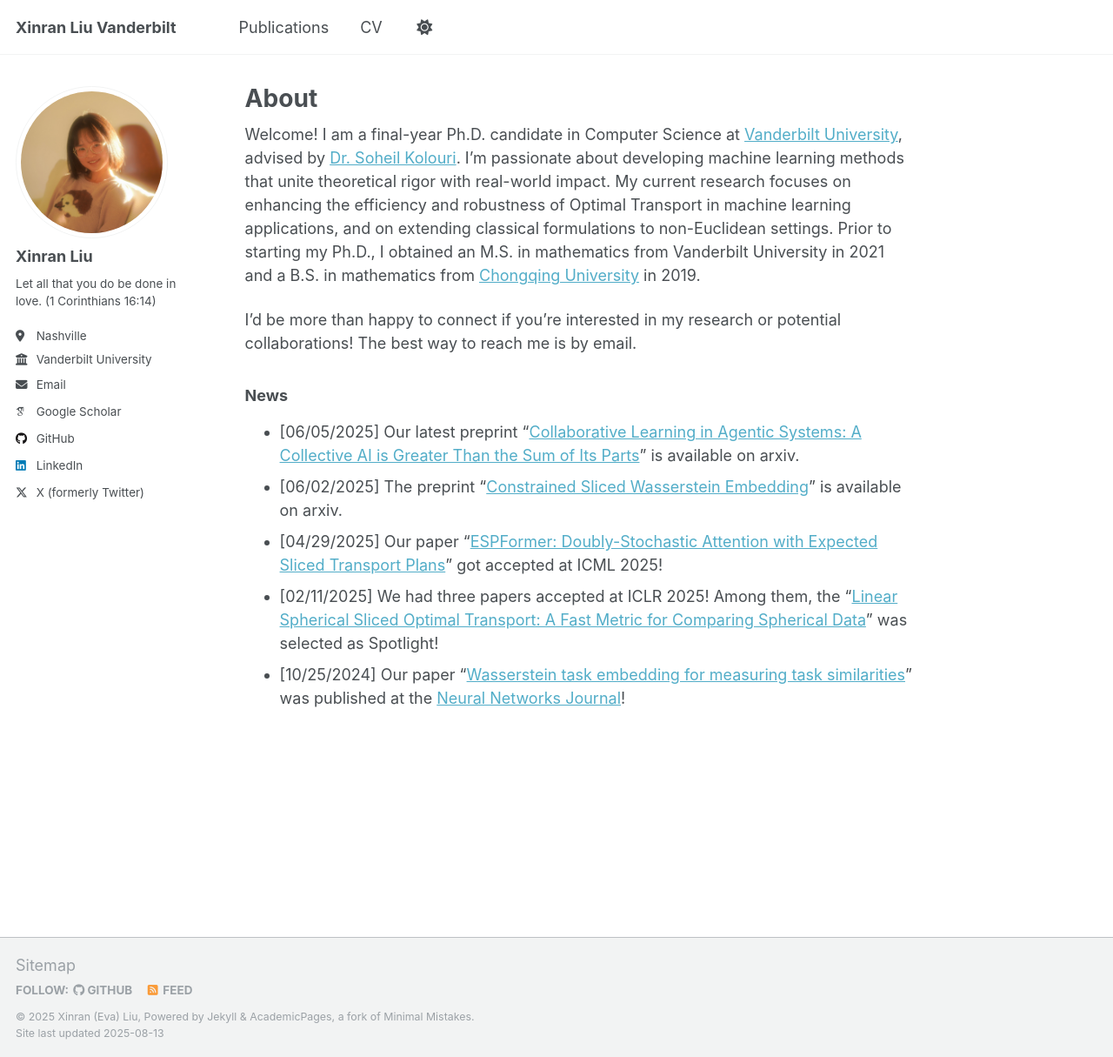
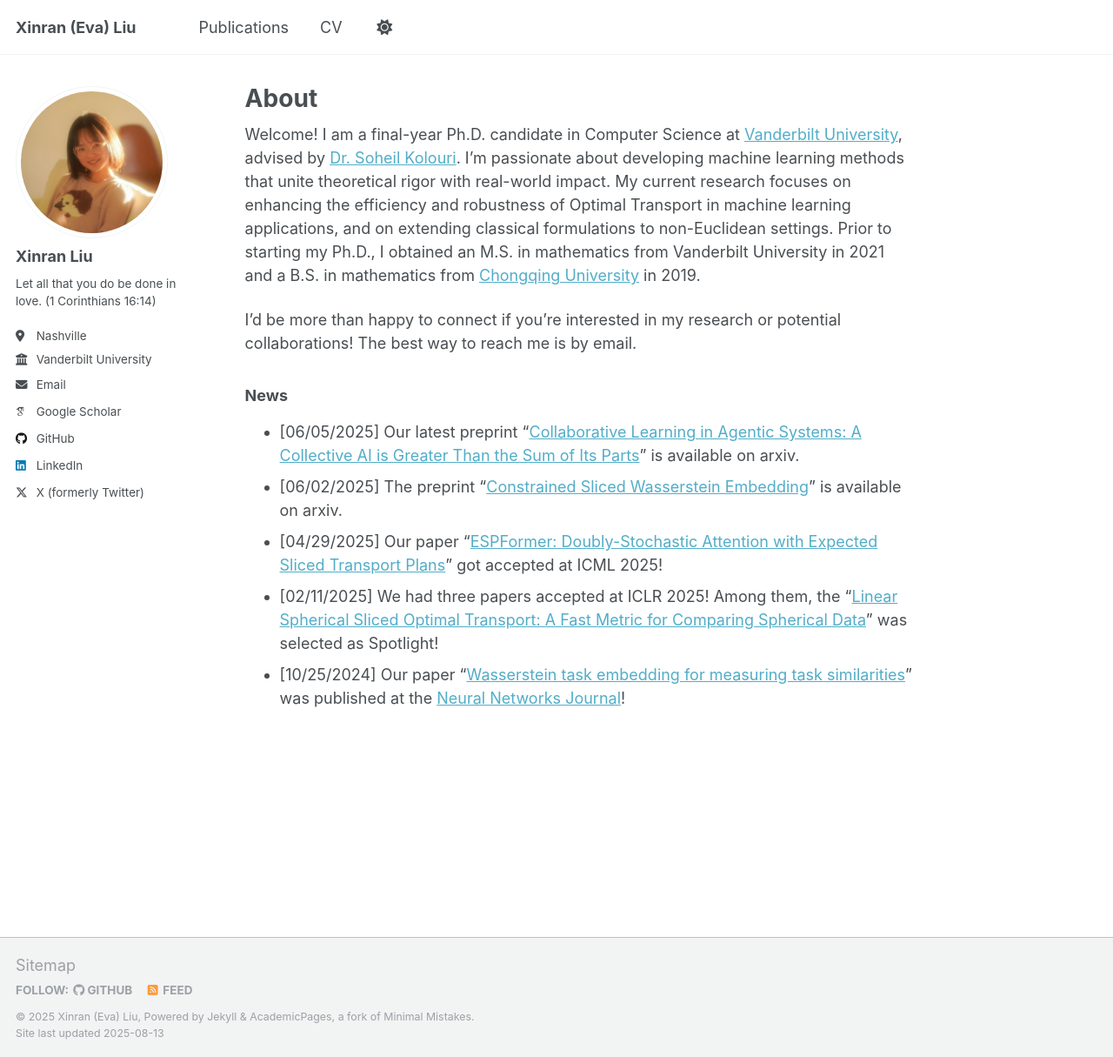
Before and after one commit to xinranliueva/xinranliueva.github.io, a Jekyll site: the page built from _pages/about.md, in a window 1280 px wide and 1215 px high. Shown: the whole window at 87% size. Built offline with Jekyll 4.4.1, drawn with Linux system fonts in a browser that asks for light colours; some web fonts are replaced.

Commit message:
Update _config.yml

```diff
--- a/_config.yml
+++ b/_config.yml
@@ -9,7 +9,7 @@
 # Basic Site Settings
 locale                   : "en-US"
 site_theme               : "default"
-title                    : "Xinran Liu Vanderbilt"
+title                    : "Xinran (Eva) Liu"
 title_separator          : "-"
 name                     : &name "Xinran (Eva) Liu"
 description              : &description "Ph.D. candidate in Computer Science"
```
